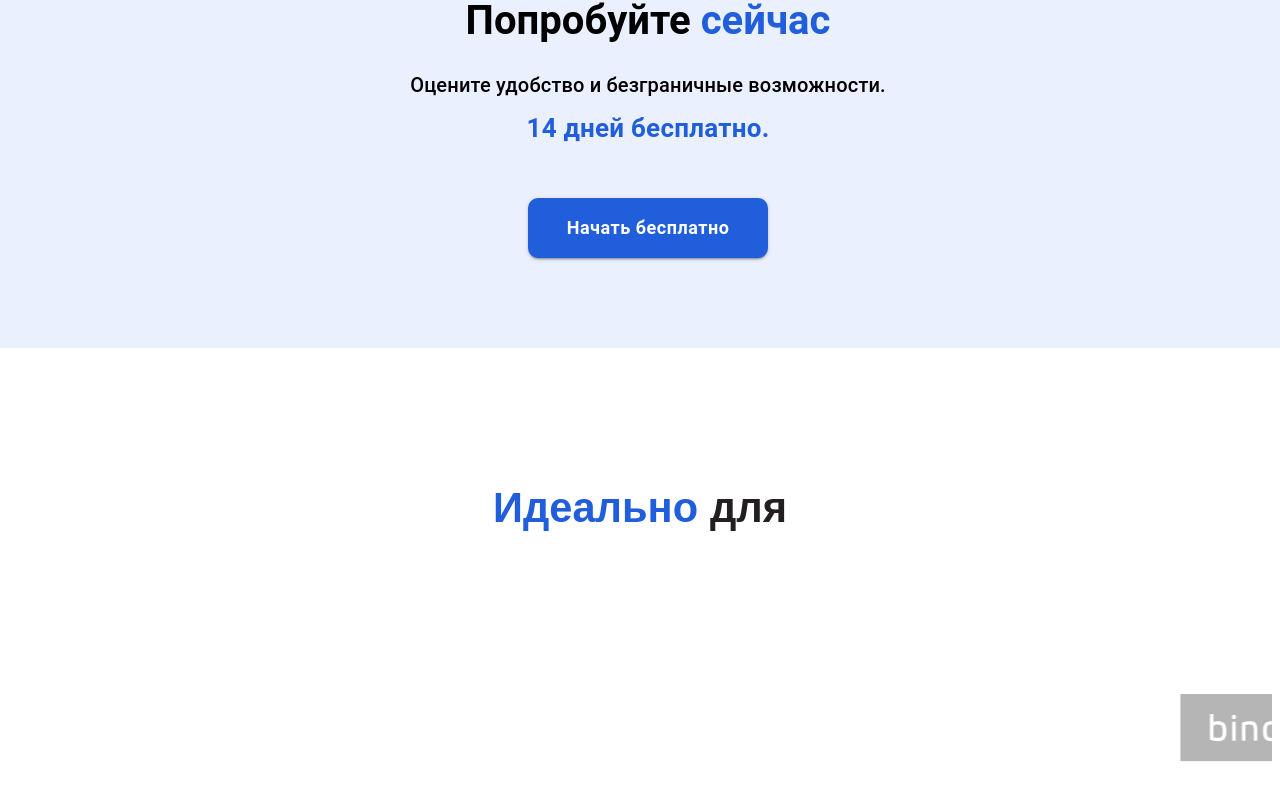
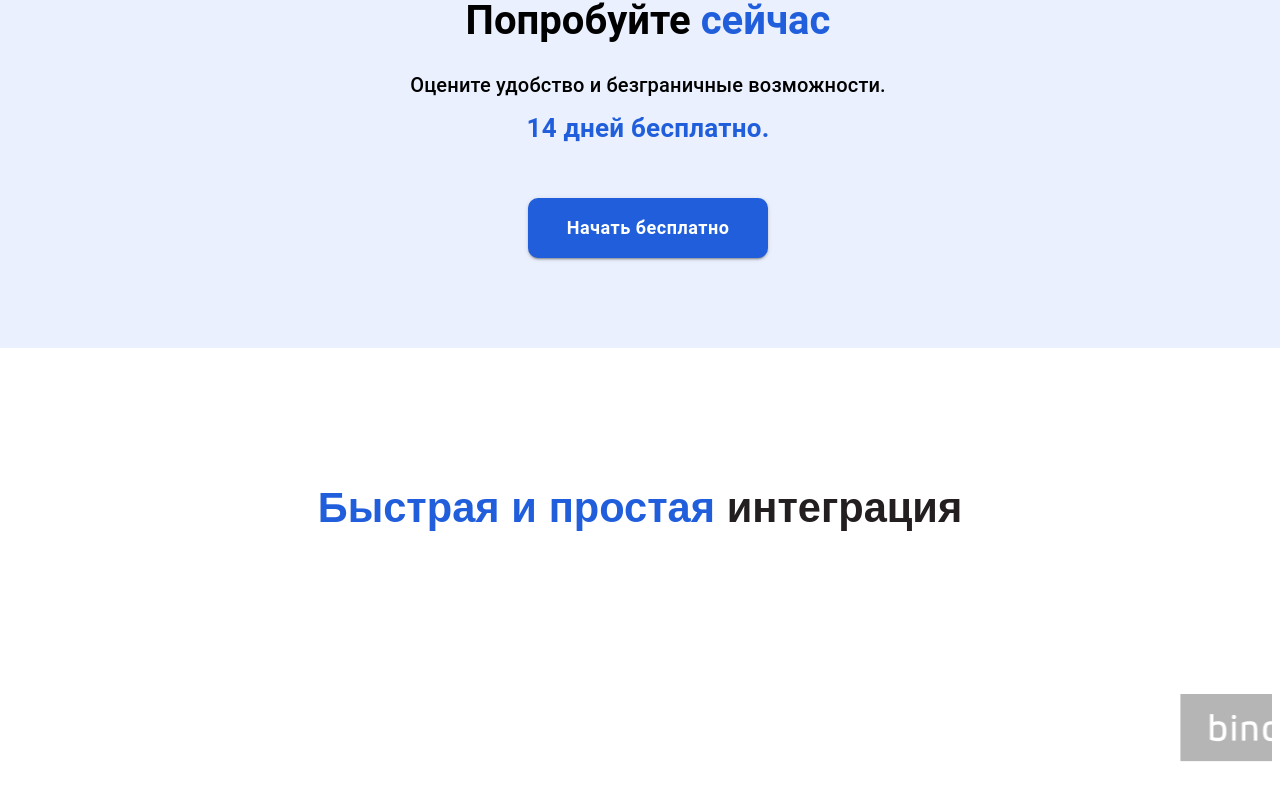
Before and after one commit to lvnnew/lp-mui-1, a React (Create React App) app: page / in a window 1280 px wide. Shown: the part 2196-2996 px from the top of the page. Built offline with nearby package versions, Linux system fonts and the light colour scheme; a web font is replaced by a local one.

Commit message:
добавил перенос строк  SectionPartners

```diff
--- a/src/components/SectionPartners.tsx
+++ b/src/components/SectionPartners.tsx
@@ -15,8 +15,9 @@ const SectionPartners = () => {
     <Box
       sx={{
         minHeight: "500px",
-        maxWidth: "100%",
-        paddingTop: '50px'
+        maxWidth: "100vw",
+        paddingTop: "50px",
+        overflow: 'hidden'
       }}
     >
       <Typography
@@ -30,12 +31,13 @@ const SectionPartners = () => {
           paddingTop: "35px",
           paddingBottom: "25px",
           color: "#231F20",
+          overflowWrap: 'break-word'
         }}
       >
         <span style={{ color: "#205edc", fontWeight: "700" }}>
-          Идеально&nbsp;
+          Быстрая и простая&nbsp;
         </span>
-        для
+        интеграция
       </Typography>
       <Grid
         sx={{
@@ -52,13 +54,13 @@ const SectionPartners = () => {
                 <img
                   src={Binotel}
                   alt="логотип"
-                  style={{ marginRight: "80px", cursor: "pointer"}}
+                  style={{ marginRight: "80px", cursor: "pointer" }}
                 />
 
                 <img
                   src={СМС}
                   alt="логотип"
-                  style={{ marginRight: "80px", cursor: "pointer"}}
+                  style={{ marginRight: "80px", cursor: "pointer" }}
                 />
 
                 <img
```
